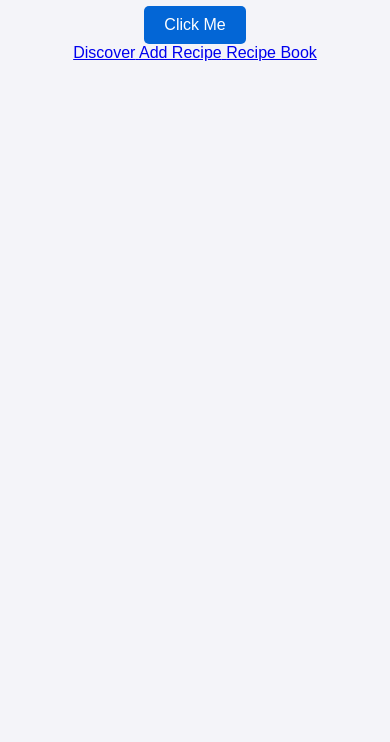
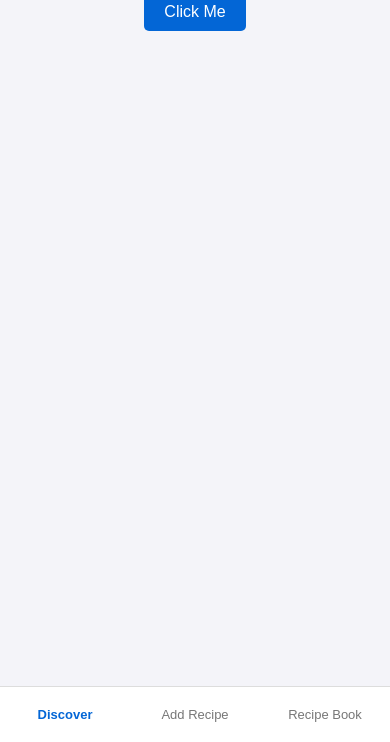
Before and after one commit to Olamide-OO11/Hi-Fi-Prototype, a plain HTML site: page index.html in a window 390 px wide. Shown: the part 102-844 px from the top of the page. Drawn offline with Linux system fonts and the light colour scheme.

Commit message:
Enhance styles for layout and responsiveness
Added styles for bottom navigation bar and mobile adjustments.

```diff
--- a/style.css
+++ b/style.css
@@ -1,4 +1,4 @@
-body {
+/* body {
     font-family: Arial, sans-serif;
     text-align: center;
     margin-top: 50px;
@@ -16,3 +16,108 @@ button {
     border-radius: 5px;
     cursor: pointer;
 }
+
+*/
+
+body {
+    font-family: Arial, sans-serif;
+    text-align: center;
+    margin-top: 50px;
+    background-color: #f4f4f9;
+}
+
+h1 {
+    color: #333;
+}
+
+button {
+    padding: 10px 20px;
+    font-size: 16px;
+    background-color: #0366d6;
+    color: white;
+    border: none;
+    border-radius: 5px;
+    cursor: pointer;
+}
+
+
+/* Main page content */
+
+.page-content {
+    padding: 20px;
+    padding-bottom: 100px;
+}
+
+
+/* Bottom Navigation Bar */
+
+.bottom-nav {
+    position: fixed;
+    bottom: 0;
+    left: 0;
+    width: 100%;
+    display: flex;
+    justify-content: space-around;
+    align-items: center;
+    background-color: white;
+    border-top: 1px solid #ddd;
+    padding: 15px 0;
+    box-sizing: border-box;
+    z-index: 1000;
+}
+
+
+/* Navigation links */
+
+.nav-item {
+    text-decoration: none;
+    color: #777;
+    font-size: 14px;
+    font-weight: 500;
+    flex: 1;
+    text-align: center;
+    padding: 8px 0;
+}
+
+
+/* Selected navigation page */
+
+.nav-item.active {
+    color: #0366d6;
+    font-weight: bold;
+}
+
+
+/* Mobile screen adjustments */
+
+@media screen and (max-width: 600px) {
+
+    body {
+        margin-top: 20px;
+        font-size: 14px;
+    }
+
+    .page-content {
+        padding: 15px;
+        padding-bottom: 100px;
+    }
+
+    .bottom-nav {
+        padding: 12px 0;
+        padding-bottom: calc(12px + env(safe-area-inset-bottom));
+    }
+
+    .nav-item {
+        font-size: 13px;
+    }
+
+    h1 {
+        font-size: 24px;
+    }
+
+    button {
+        width: auto;
+        max-width: 100%;
+    }
+
+}
```
